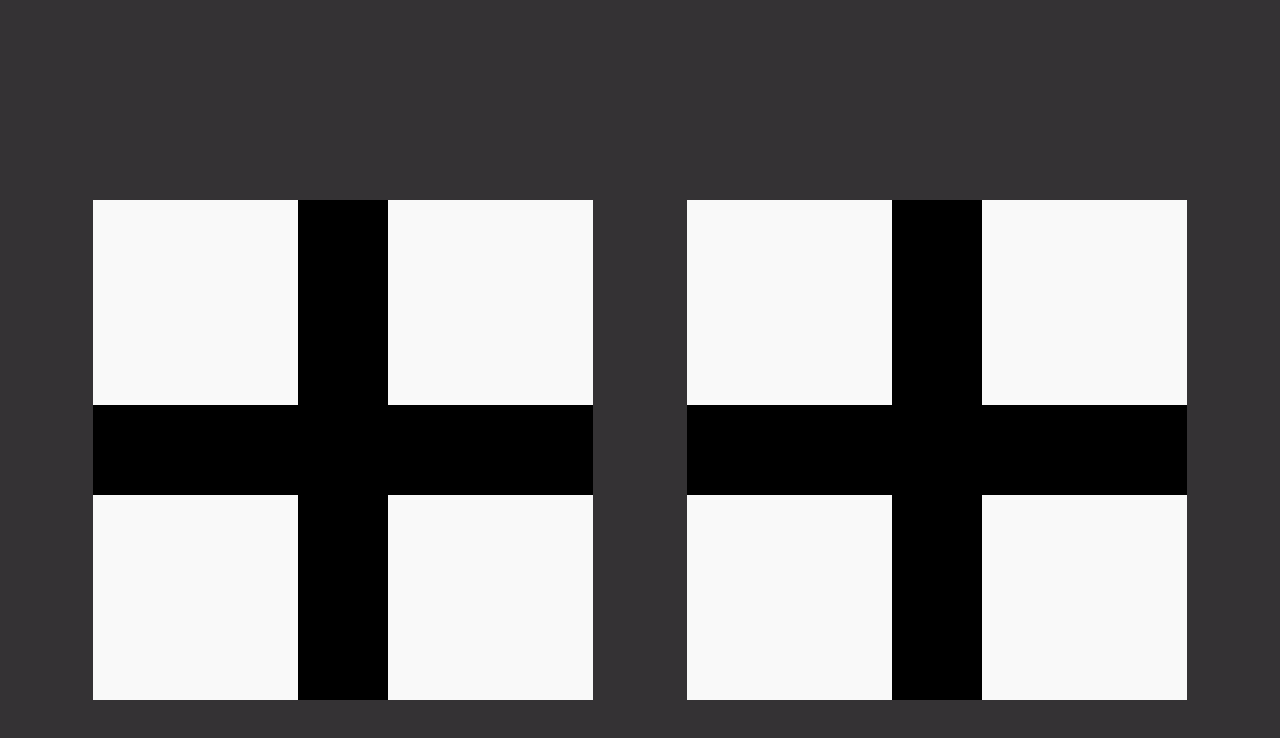
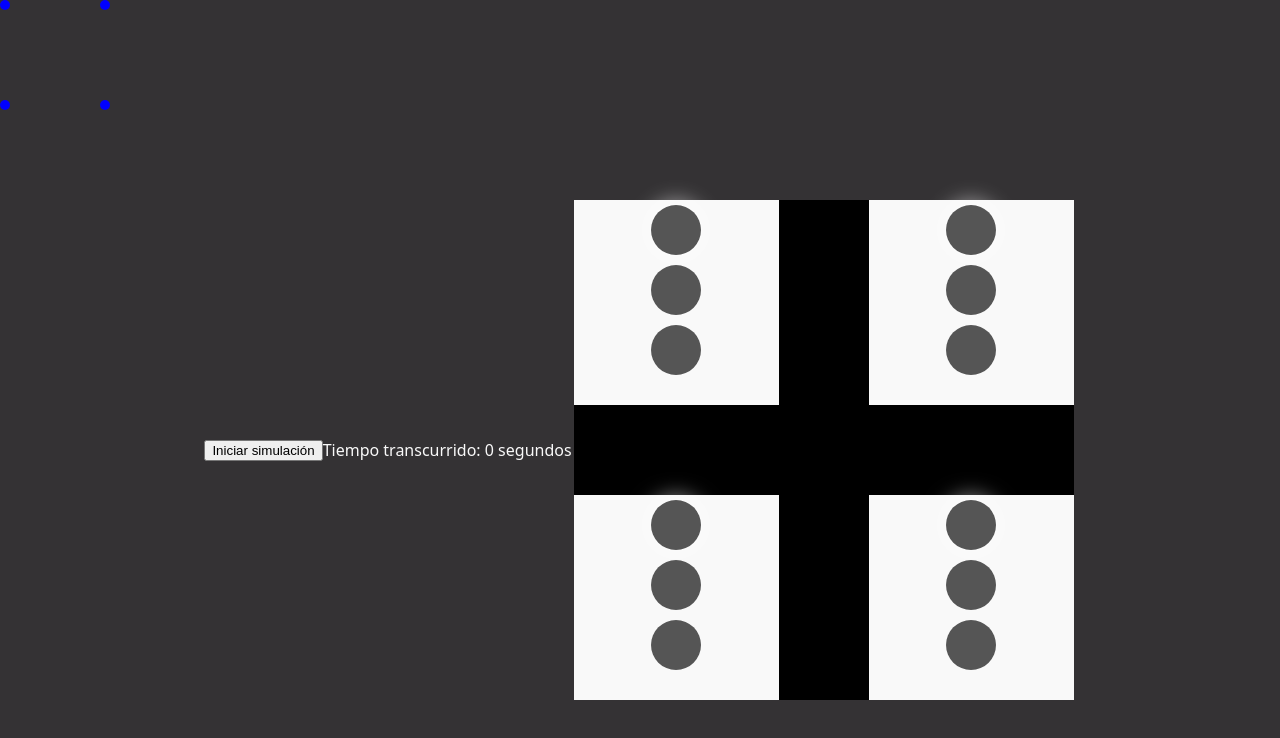
Before and after one commit to FerDu-dev/proyectos-metodos, a React (Vite) app in the folder 2-Simulador-de-trafico/: page / in a window 1280 px wide. Shown: the top 738 px of the page. Built offline with nearby package versions, Linux system fonts and the light colour scheme.

Commit message:
added: components Carro and Semaforo to sync no colision

```diff
--- a/2-Simulador-de-trafico/src/App.jsx
+++ b/2-Simulador-de-trafico/src/App.jsx
@@ -1,15 +1,37 @@
-import CuatroSemaforos from "./components/CuatroSemaforos"
-import DosSemaforos from "./components/DosSemaforos"
+import { useState, useEffect } from 'react';
+import CuatroSemaforos from './components/CuatroSemaforos';
+import DosSemaforos from './components/DosSemaforos';
 
-function App () {
+function App() {
+  const [simulacionEnEjecucion, setSimulacionEnEjecucion] = useState(false);
+  const [tiempoTranscurrido, setTiempoTranscurrido] = useState(0);
+
+  useEffect(() => {
+    if (simulacionEnEjecucion) {
+      const intervalo = setInterval(() => {
+        setTiempoTranscurrido((tiempo) => tiempo + 1);
+      }, 1000);
+      return () => clearInterval(intervalo);
+    }
+  }, [simulacionEnEjecucion]);
+
+  const manejarClicSimulacion = () => {
+    setSimulacionEnEjecucion((enEjecucion) => !enEjecucion);
+    setTiempoTranscurrido(0);
+  };
+
   return (
     <main className="app">
-      <div className='contenedor-simulaciones'>
-        <CuatroSemaforos />
-        <DosSemaforos />
+      <button onClick={manejarClicSimulacion}>
+        {simulacionEnEjecucion ? 'Detener' : 'Iniciar'} simulación
+      </button>
+      <div>Tiempo transcurrido: {tiempoTranscurrido} segundos</div>
+      <div className="contenedor-simulaciones">
+        <CuatroSemaforos simulacionEnEjecucion={simulacionEnEjecucion} />
+        {/* <DosSemaforos /> */}
       </div>
     </main>
-  )
+  );
 }
 
-export default App
+export default App;
--- /dev/null
+++ b/2-Simulador-de-trafico/src/components/Carro.jsx
@@ -0,0 +1,26 @@
+import { useState, useEffect } from 'react';
+
+export default function Carro({ ruta, velocidad, simulacionEnEjecucion }) {
+  const [posicion, setPosicion] = useState(0);
+
+  useEffect(() => {
+    if (simulacionEnEjecucion) {
+      const intervalo = setInterval(() => {
+        setPosicion((posicion) => (posicion + velocidad) % ruta.length);
+      }, 1000);
+      return () => clearInterval(intervalo);
+    } else {
+      setPosicion(0);
+    }
+  }, [ruta, velocidad, simulacionEnEjecucion]);
+
+  return (
+    <div
+      className="carro"
+      style={{
+        left: ruta[posicion].x,
+        top: ruta[posicion].y
+      }}
+    ></div>
+  );
+}
--- a/2-Simulador-de-trafico/src/components/CuatroSemaforos.jsx
+++ b/2-Simulador-de-trafico/src/components/CuatroSemaforos.jsx
@@ -1,29 +1,59 @@
-import { controlador } from '../services/Controllers'
-//Controlador es una instacia de la clase controladorCompuesto el cual ya se encuentra incializada y lista para trabajar
-// tiene los semaforos con los tiempos de espera necesarios para no realizar colisiones en ninguno de sus puntos mientras
-// se siga el siguiente ciclo.
-// 1) Semáforos 2 y 4 permiten paso de frente o cruce hacia la derecha
-// 2) Semáforos 1 y 3 permiten paso de frente o cruce hacia la derecha
-// 3) Semáforos 2 y 4 solo pueden cruzar hacia la calle de la izquierda
-// 4) Semáforos 1 y 3 solo pueden cruzar hacia la calle de la izquierda
-// (Se repite el ciclo)
+import Semaforo from './Semaforo';
+import Carro from './Carro';
 
-// falta colocar los 4 semáforos en la intercepción, tal como aparece en el canva y hacer el renderizado condicional de los colores
-export default function CuatroSemaforos () {
-    return (
-        <div className="container">
-            <div className='container-block'>
+export default function CuatroSemaforos({ simulacionEnEjecucion }) {
+  const ciclo = {
+    verde: 17,
+    amarillo: 3,
+    rojo: 20
+  };
 
-            </div>
-            <div className="container-block">
+  const ruta1 = [
+    { x: 0, y: 0 },
+    { x: 10, y: 0 },
+    { x: 20, y: 0 },
+    { x: 100, y: 100 }
+  ];
 
-            </div>
-            <div className="container-block">
+  const ruta2 = [
+    { x: 100, y: 0 },
+    { x: 90, y: 0 },
+    { x: 80, y: 0 },
+    { x: 0, y: 100 }
+  ];
 
-            </div>
-            <div className="container-block">
+  const ruta3 = [
+    { x: 100, y: 100 },
+    { x: 90, y: 90 },
+    { x: 80, y: 80 },
+    { x: 0, y: 0 }
+  ];
 
-            </div>
+  const ruta4 = [
+    { x: 0, y: 100 },
+    { x: 10, y: 90 },
+    { x: 20, y: 80 },
+    { x: 100, y: 0 }
+  ];
+
+  return (
+    <div className="container">
+      <Carro ruta={ruta1} velocidad={1} simulacionEnEjecucion={simulacionEnEjecucion} />
+      <Carro ruta={ruta2} velocidad={2} simulacionEnEjecucion={simulacionEnEjecucion} />
+      <Carro ruta={ruta3} velocidad={1.5} simulacionEnEjecucion={simulacionEnEjecucion} />
+      <Carro ruta={ruta4} velocidad={2.5} simulacionEnEjecucion={simulacionEnEjecucion} />
+      <div className="container-block">
+        <Semaforo ciclo={ciclo} simulacionEnEjecucion={simulacionEnEjecucion} />
       </div>
-    )
+      <div className="container-block">
+        <Semaforo ciclo={ciclo} simulacionEnEjecucion={simulacionEnEjecucion} />
+      </div>
+      <div className="container-block">
+        <Semaforo ciclo={ciclo} simulacionEnEjecucion={simulacionEnEjecucion} />
+      </div>
+      <div className="container-block">
+        <Semaforo ciclo={ciclo} simulacionEnEjecucion={simulacionEnEjecucion} />
+      </div>
+    </div>
+  );
 }
--- /dev/null
+++ b/2-Simulador-de-trafico/src/components/Semaforo.jsx
@@ -0,0 +1,37 @@
+import { useState, useEffect } from 'react';
+
+export default function Semaforo({ ciclo, simulacionEnEjecucion }) {
+  const [color, setColor] = useState('rojo');
+
+  useEffect(() => {
+    if (simulacionEnEjecucion) {
+      let tiempoRestante = ciclo[color];
+      const intervalo = setInterval(() => {
+        tiempoRestante--;
+        if (tiempoRestante === 0) {
+          if (color === 'rojo') {
+            setColor('verde');
+            tiempoRestante = ciclo['verde'];
+          } else if (color === 'verde') {
+            setColor('amarillo');
+            tiempoRestante = ciclo['amarillo'];
+          } else if (color === 'amarillo') {
+            setColor('rojo');
+            tiempoRestante = ciclo['rojo'];
+          }
+        }
+      }, 1000);
+      return () => clearInterval(intervalo);
+    } else {
+      setColor('rojo');
+    }
+  }, [ciclo, color, simulacionEnEjecucion]);
+
+  return (
+    <div className="semaforo">
+      <div className={`luz ${color === 'rojo' ? 'encendida' : ''}`}></div>
+      <div className={`luz ${color === 'amarillo' ? 'encendida' : ''}`}></div>
+      <div className={`luz ${color === 'verde' ? 'encendida' : ''}`}></div>
+    </div>
+  );
+}
--- a/2-Simulador-de-trafico/src/index.css
+++ b/2-Simulador-de-trafico/src/index.css
@@ -18,10 +18,10 @@ body {
     display: flex;
     flex-direction: row;
     flex-wrap: nowrap;
-    gap: 90px;
+
     justify-content: center;
     align-items: center;
-    width: 170vh;
+
     height: 800px;
 
 
@@ -44,3 +44,41 @@ body {
     width: 205px;
     height: 205px;
 }
+
+.semaforo {
+  display: flex;
+  flex-direction: column;
+  align-items: center;
+}
+
+.luz {
+  width: 50px;
+  height: 50px;
+  border-radius: 25px;
+  margin: 5px;
+  background-color: #555;
+}
+
+.luz.encendida {
+  box-shadow: 0 0 20px 5px rgba(255, 255, 255, 0.5);
+}
+
+.luz.rojo.encendida {
+  background-color: red;
+}
+
+.luz.amarillo.encendida {
+  background-color: yellow;
+}
+
+.luz.verde.encendida {
+  background-color: limegreen;
+}
+
+.carro {
+  position: absolute;
+  width: 10px;
+  height: 10px;
+  border-radius: 5px;
+  background-color: blue;
+}
```
